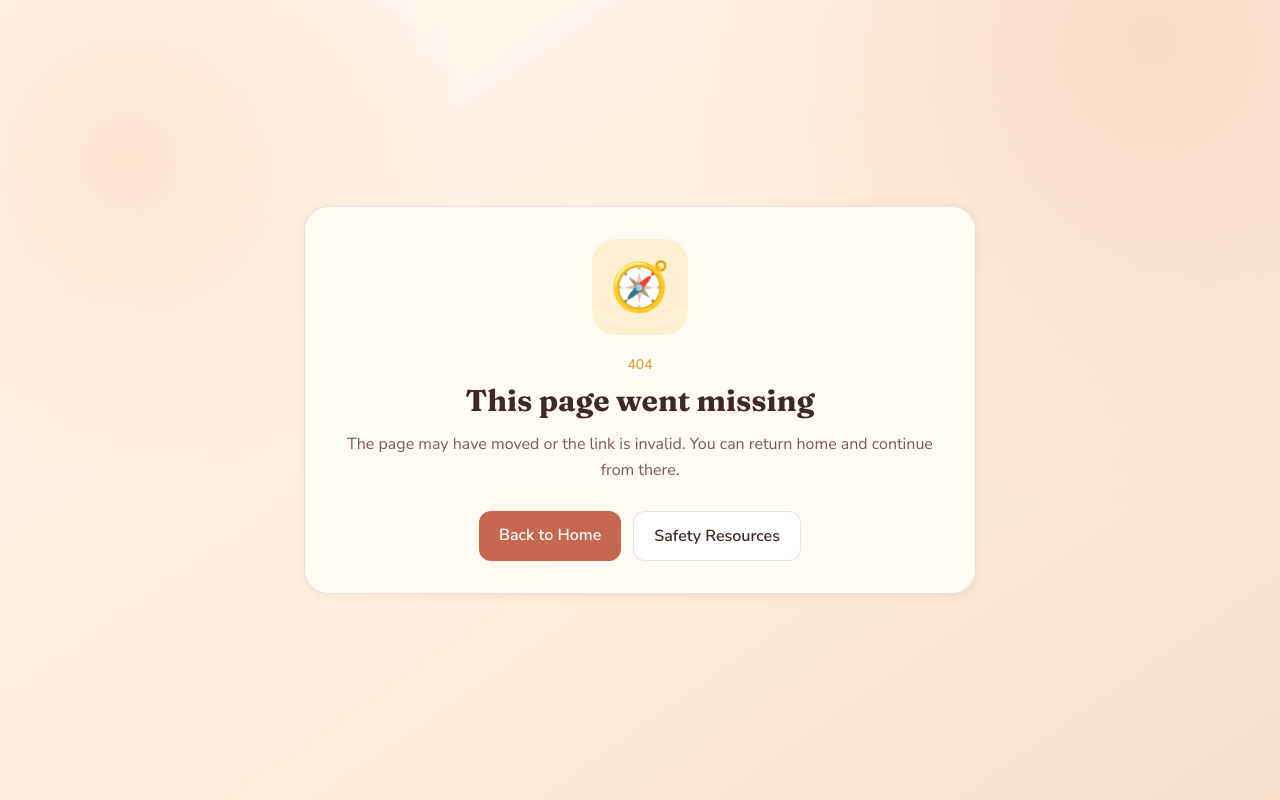
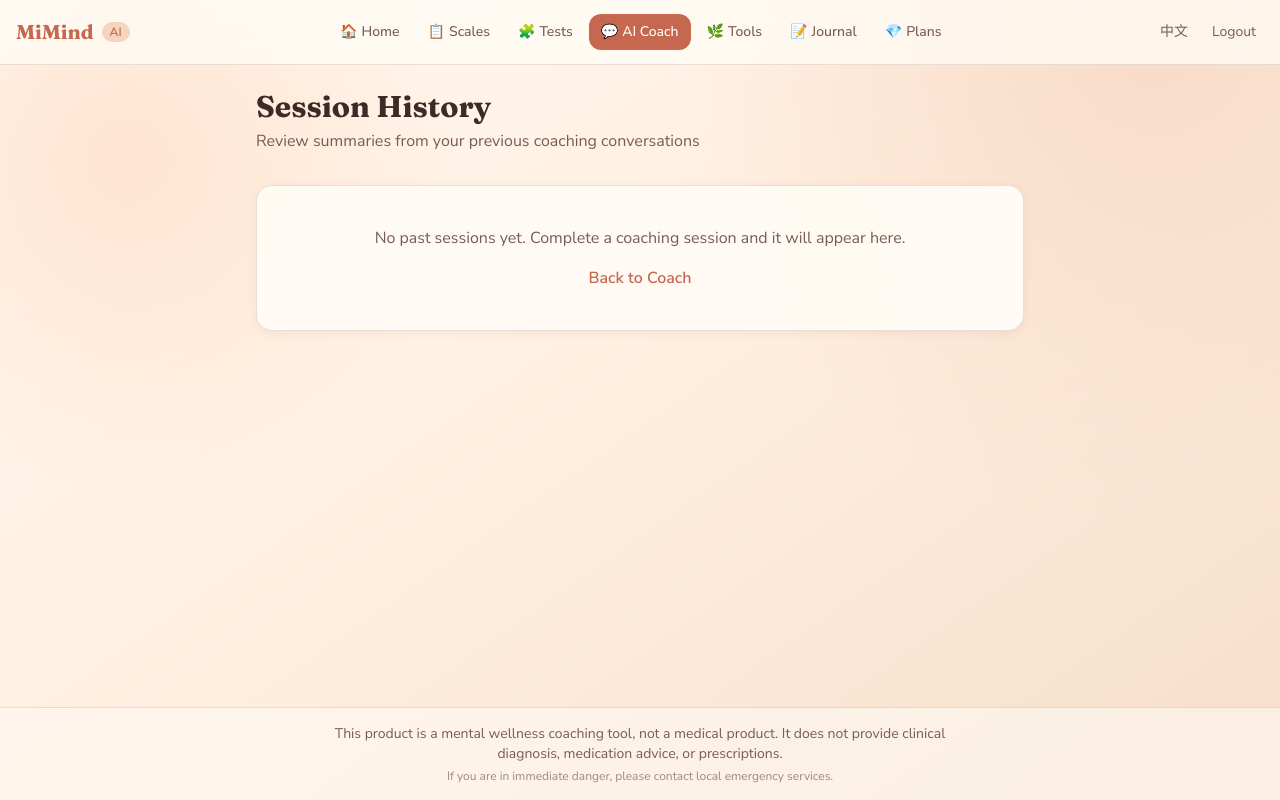
Before and after one commit to Xanaaash/MiMind, a React (Vite) app in the folder frontend/user/: page /coach/history in a window 1280 px wide. Before the commit this address had no page. Built offline with nearby package versions, Linux system fonts and the light colour scheme; sample sign-in values are in the browser's storage.

Commit message:
feat(coach): add session history page with summary list

```diff
--- a/frontend/user/public/locales/en-US.json
+++ b/frontend/user/public/locales/en-US.json
@@ -127,6 +127,11 @@
     "style_mindful_desc": "Learn present-moment awareness with non-judgmental observation",
     "style_action": "Action Coach",
     "style_action_desc": "Goal-oriented with quick action and executable plans",
+    "history_link": "Session History",
+    "history_title": "Session History",
+    "history_subtitle": "Review summaries from your previous coaching conversations",
+    "history_empty": "No past sessions yet. Complete a coaching session and it will appear here.",
+    "back_to_chat": "Back to Coach",
     "session_ended": "This session has ended",
     "restricted": "Based on your current assessment, the AI Coach is temporarily unavailable. We recommend consulting a mental health professional.",
     "safety_pause": "A potential safety concern has been detected. The conversation has been paused. Please review the resources below."
--- a/frontend/user/public/locales/zh-CN.json
+++ b/frontend/user/public/locales/zh-CN.json
@@ -127,6 +127,11 @@
     "style_mindful_desc": "学习当下觉察，以非评判的态度观察内心",
     "style_action": "行动教练",
     "style_action_desc": "目标明确、快速行动，制定可执行的计划",
+    "history_link": "会话历史",
+    "history_title": "会话历史",
+    "history_subtitle": "查看你过往对话的摘要记录",
+    "history_empty": "还没有历史会话。完成一次教练对话后会显示在这里。",
+    "back_to_chat": "返回教练对话",
     "session_ended": "本次对话已结束",
     "restricted": "根据你当前的评估结果，AI 教练功能暂时不可用。建议你先咨询专业心理健康人士。",
     "safety_pause": "检测到可能的安全风险，对话已暂停。请查看以下资源。"
--- /dev/null
+++ b/frontend/user/src/pages/Coach/CoachHistoryPage.tsx
@@ -0,0 +1,64 @@
+import { useMemo } from 'react';
+import { Link } from 'react-router-dom';
+import { useTranslation } from 'react-i18next';
+import { motion } from 'framer-motion';
+import { useAuthStore } from '../../stores/auth';
+import Card from '../../components/Card/Card';
+import { loadCoachHistory } from '../../utils/coachHistory';
+
+const STYLE_KEY_MAP: Record<string, string> = {
+  warm_guide: 'coach.style_warm',
+  rational_analysis: 'coach.style_rational',
+  deep_exploration: 'coach.style_deep',
+  mindfulness_guide: 'coach.style_mindful',
+  action_coach: 'coach.style_action',
+};
+
+export default function CoachHistoryPage() {
+  const { t } = useTranslation();
+  const userId = useAuthStore((state) => state.userId);
+
+  const items = useMemo(() => {
+    if (!userId) return [];
+    return loadCoachHistory(userId);
+  }, [userId]);
+
+  return (
+    <div className="max-w-3xl mx-auto">
+      <motion.div initial={{ opacity: 0 }} animate={{ opacity: 1 }} className="mb-8">
+        <h1 className="font-heading text-3xl font-bold">{t('coach.history_title')}</h1>
+        <p className="text-muted mt-1">{t('coach.history_subtitle')}</p>
+      </motion.div>
+
+      {items.length === 0 ? (
+        <Card className="text-center py-10">
+          <p className="text-muted">{t('coach.history_empty')}</p>
+          <Link to="/coach" className="inline-block mt-4 text-accent font-semibold hover:underline">
+            {t('coach.back_to_chat')}
+          </Link>
+        </Card>
+      ) : (
+        <div className="space-y-4">
+          {items.map((item, index) => (
+            <motion.div
+              key={item.session_id}
+              initial={{ opacity: 0, y: 12 }}
+              animate={{ opacity: 1, y: 0 }}
+              transition={{ delay: index * 0.04 }}
+            >
+              <Card>
+                <div className="flex items-center justify-between gap-3">
+                  <p className="text-sm font-semibold text-accent">
+                    {t(STYLE_KEY_MAP[item.style_id] ?? 'coach.title')}
+                  </p>
+                  <p className="text-xs text-muted">{new Date(item.ended_at).toLocaleString()}</p>
+                </div>
+                <p className="text-sm text-ink mt-3 leading-relaxed">{item.summary}</p>
+              </Card>
+            </motion.div>
+          ))}
+        </div>
+      )}
+    </div>
+  );
+}
--- a/frontend/user/src/pages/Coach/CoachPage.tsx
+++ b/frontend/user/src/pages/Coach/CoachPage.tsx
@@ -1,5 +1,6 @@
 import { useState, useRef, useEffect, useCallback } from 'react';
 import { useTranslation } from 'react-i18next';
+import { Link, useNavigate } from 'react-router-dom';
 import { motion, AnimatePresence } from 'framer-motion';
 import { useAuthStore } from '../../stores/auth';
 import { useCoachStore } from '../../stores/coach';
@@ -7,6 +8,7 @@ import * as coachApi from '../../api/coach';
 import Button from '../../components/Button/Button';
 import CrisisBanner from '../../components/CrisisBanner/CrisisBanner';
 import AssessmentGate, { isAssessmentExpired } from '../../components/AssessmentGate/AssessmentGate';
+import { saveCoachHistory } from '../../utils/coachHistory';
 
 const STYLES = [
   { id: 'warm_guide', nameKey: 'coach.style_warm', descKey: 'coach.style_warm_desc', icon: '🤗', color: 'bg-accent-soft' },
@@ -31,6 +33,7 @@ function useVisualViewportHeight() {
 
 export default function CoachPage() {
   const { t } = useTranslation();
+  const navigate = useNavigate();
   const userId = useAuthStore((s) => s.userId);
   const channel = useAuthStore((s) => s.channel);
   const store = useCoachStore();
@@ -139,11 +142,20 @@ export default function CoachPage() {
 
   const handleEnd = async () => {
     if (!store.sessionId) return;
+    const endedSessionId = store.sessionId;
     if (typingTimerRef.current) {
       clearInterval(typingTimerRef.current);
       typingTimerRef.current = null;
     }
-    await coachApi.endSession(store.sessionId);
+    const data = await coachApi.endSession(store.sessionId);
+    if (userId && data.summary) {
+      saveCoachHistory(userId, {
+        session_id: endedSessionId,
+        style_id: store.styleId ?? 'warm_guide',
+        summary: data.summary,
+        ended_at: new Date().toISOString(),
+      });
+    }
     store.endSession();
   };
 
@@ -161,7 +173,15 @@ export default function CoachPage() {
     return (
       <div className="max-w-2xl mx-auto px-1 sm:px-0">
         <motion.div initial={{ opacity: 0 }} animate={{ opacity: 1 }}>
-          <h1 className="font-heading text-2xl sm:text-3xl font-bold">{t('coach.title')}</h1>
+          <div className="flex items-center justify-between gap-3">
+            <h1 className="font-heading text-2xl sm:text-3xl font-bold">{t('coach.title')}</h1>
+            <button
+              onClick={() => navigate('/coach/history')}
+              className="text-sm text-accent font-semibold hover:underline"
+            >
+              {t('coach.history_link')}
+            </button>
+          </div>
           <p className="text-muted mt-1 mb-2 text-sm sm:text-base">{t('coach.subtitle')}</p>
           <p className="text-xs text-muted mb-6 sm:mb-8 bg-warn-soft rounded-xl px-3 sm:px-4 py-2">
             ⚠️ {t('coach.disclaimer')}
@@ -212,9 +232,14 @@ export default function CoachPage() {
           <h2 className="font-heading font-bold text-base sm:text-lg truncate">{t('coach.title')}</h2>
           <p className="text-[10px] sm:text-xs text-muted truncate">{t('coach.disclaimer')}</p>
         </div>
-        <Button variant="ghost" size="sm" onClick={handleEnd} className="shrink-0 ml-2">
-          {t('coach.end_session')}
-        </Button>
+        <div className="flex items-center gap-2 ml-2 shrink-0">
+          <Link to="/coach/history" className="text-xs text-accent font-semibold hover:underline">
+            {t('coach.history_link')}
+          </Link>
+          <Button variant="ghost" size="sm" onClick={handleEnd} className="shrink-0">
+            {t('coach.end_session')}
+          </Button>
+        </div>
       </div>
 
       <CrisisBanner visible={!!crisisMessage} message={crisisMessage} />
--- a/frontend/user/src/router.tsx
+++ b/frontend/user/src/router.tsx
@@ -13,6 +13,7 @@ const TestCenter = lazy(() => import('./pages/Tests/TestCenter'));
 const TestQuiz = lazy(() => import('./pages/Tests/TestQuiz'));
 const TestResult = lazy(() => import('./pages/Tests/TestResult'));
 const CoachPage = lazy(() => import('./pages/Coach/CoachPage'));
+const CoachHistoryPage = lazy(() => import('./pages/Coach/CoachHistoryPage'));
 const ToolsHub = lazy(() => import('./pages/Tools/ToolsHub'));
 const BreathingExercise = lazy(() => import('./pages/Tools/BreathingExercise'));
 const JournalPage = lazy(() => import('./pages/Journal/JournalPage'));
@@ -41,6 +42,7 @@ export const routes: RouteObject[] = [
       { path: '/tests/:testId', element: <TestQuiz /> },
       { path: '/tests/:testId/result', element: <TestResult /> },
       { path: '/coach', element: <CoachPage /> },
+      { path: '/coach/history', element: <CoachHistoryPage /> },
       { path: '/tools', element: <ToolsHub /> },
       { path: '/tools/breathing', element: <BreathingExercise /> },
       { path: '/journal', element: <JournalPage /> },
--- /dev/null
+++ b/frontend/user/src/utils/coachHistory.ts
@@ -0,0 +1,32 @@
+export interface CoachHistoryItem {
+  session_id: string;
+  style_id: string;
+  summary: string;
+  ended_at: string;
+}
+
+const MAX_HISTORY_ITEMS = 30;
+
+function keyForUser(userId: string): string {
+  return `mc_coach_history_${userId}`;
+}
+
+export function loadCoachHistory(userId: string): CoachHistoryItem[] {
+  const raw = localStorage.getItem(keyForUser(userId));
+  if (!raw) return [];
+
+  try {
+    const parsed = JSON.parse(raw) as CoachHistoryItem[];
+    if (!Array.isArray(parsed)) return [];
+    return parsed.filter((item) => Boolean(item.session_id && item.summary && item.ended_at));
+  } catch {
+    return [];
+  }
+}
+
+export function saveCoachHistory(userId: string, item: CoachHistoryItem): void {
+  const current = loadCoachHistory(userId);
+  const deduplicated = current.filter((existing) => existing.session_id !== item.session_id);
+  const next = [item, ...deduplicated].slice(0, MAX_HISTORY_ITEMS);
+  localStorage.setItem(keyForUser(userId), JSON.stringify(next));
+}
```
